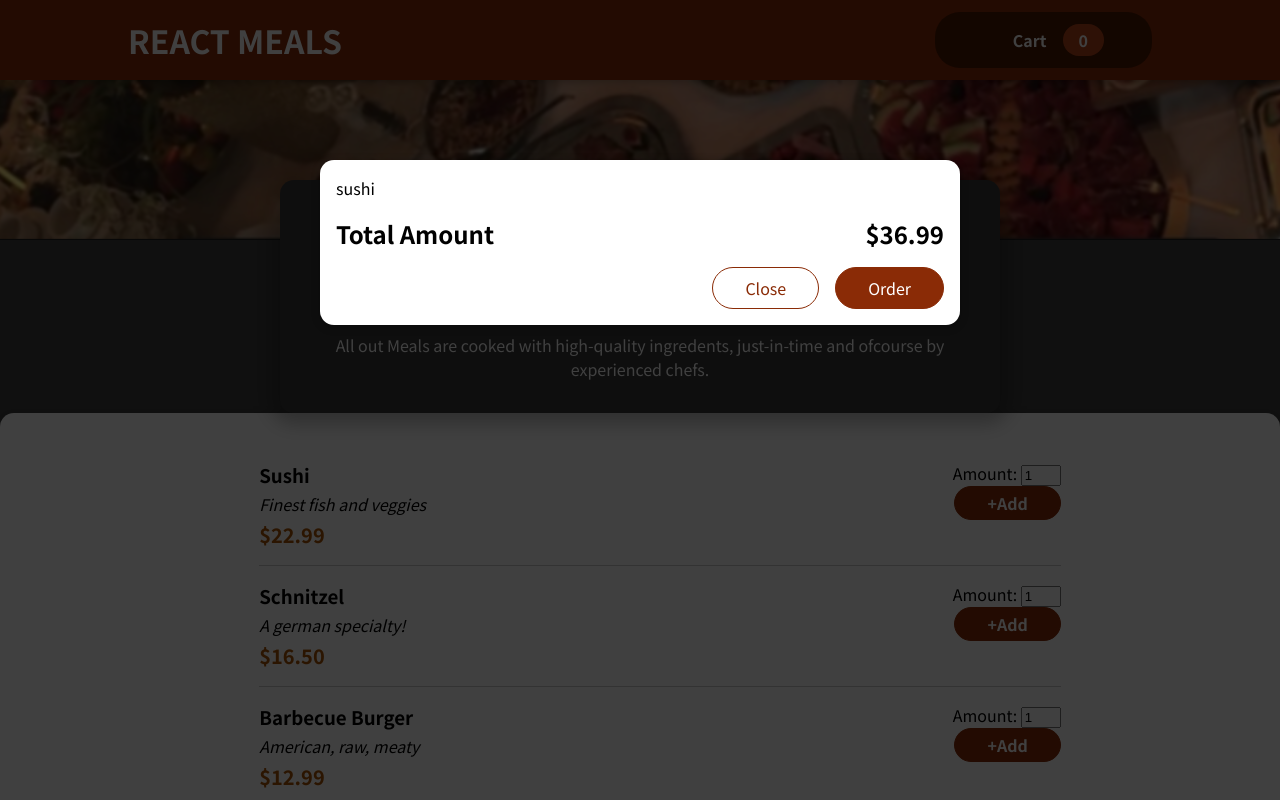
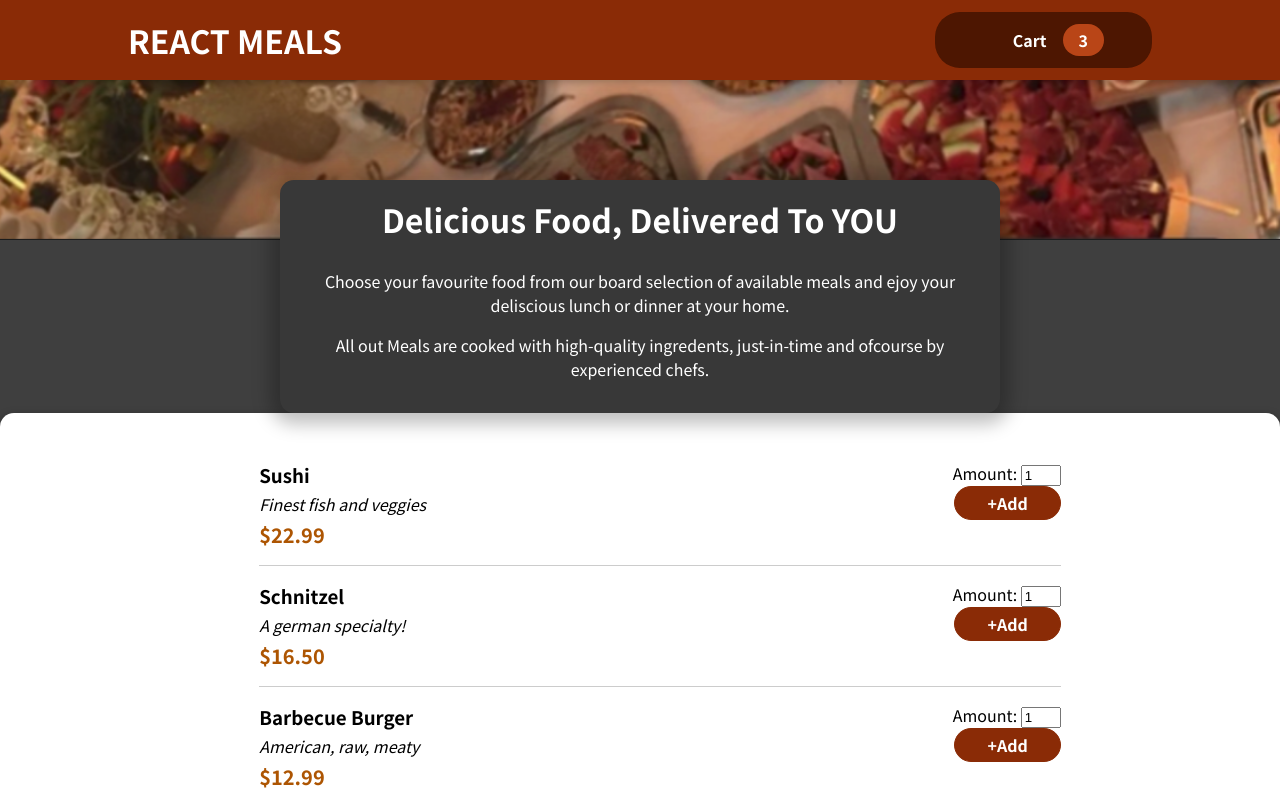
Before and after one commit to prawin10-mech/RestaurantAppReact, a React (Create React App) app: page / in a window 1280 px wide. Shown: the top 800 px of the page. Built offline with nearby package versions, Linux system fonts and the light colour scheme.

Commit message:
added cart open and close

```diff
--- a/public/index.html
+++ b/public/index.html
@@ -16,7 +16,6 @@
   <body>
     <noscript>You need to enable JavaScript to run this app.</noscript>
     <div id="overlay"></div>
-    <div id="backdrop"></div>
     <div id="root"></div>
   </body>
 </html>
--- a/src/App.js
+++ b/src/App.js
@@ -1,12 +1,22 @@
 import Header from "./components/Layout/Header";
 import Meals from "./components/Meals/Meals";
 import Cart from "./components/Cart/Cart";
+import react, { useState } from "react";
 
 function App() {
+  const [isCartShown, setIsCartShown] = useState(false);
+
+  const showCartHandler = () => {
+    setIsCartShown(true);
+  };
+  const hideCartHandler = () => {
+    setIsCartShown(false);
+  };
+
   return (
     <div>
-      <Cart />
-      <Header />
+      {isCartShown && <Cart onClose={hideCartHandler} />}
+      <Header onShowCart={showCartHandler} />
       <Meals />
     </div>
   );
--- a/src/components/Cart/Cart.js
+++ b/src/components/Cart/Cart.js
@@ -1,7 +1,7 @@
 import Modal from "../UI/Modal";
 import classes from "./Cart.module.css";
 
-const Cart = () => {
+const Cart = (props) => {
   const CartItems = (
     <ul className={classes["cart-items"]}>
       {[{ id: 1, name: "sushi", price: 20, amount: 2 }].map((item) => (
@@ -11,14 +11,16 @@
   );
 
   return (
-    <Modal>
+    <Modal onClose={props.onClose}>
       {CartItems}
       <div className={classes.total}>
         <span>Total Amount</span>
         <span>$36.99</span>
       </div>
       <div className={classes.actions}>
-        <button className={classes["button--alt"]}>Close</button>
+        <button className={classes["button--alt"]} onClick={props.onClose}>
+          Close
+        </button>
         <button className={classes.button}>Order</button>
       </div>
     </Modal>
--- a/src/components/Layout/Header.js
+++ b/src/components/Layout/Header.js
@@ -1,12 +1,12 @@
 import classes from "./Header.module.css";
 import mealsImage from "../../assests/main-image.png";
 import HeaderCartButton from "./HeaderCartButton";
-const Header = () => {
+const Header = (props) => {
   return (
     <>
       <header className={classes.header}>
         <h1>REACT MEALS</h1>
-        <HeaderCartButton />
+        <HeaderCartButton onClick={props.onShowCart} />
       </header>
       <div className={classes["main-image"]}>
         <img src={mealsImage} alt="main image" />
--- a/src/components/Layout/HeaderCartButton.js
+++ b/src/components/Layout/HeaderCartButton.js
@@ -3,11 +3,11 @@
 
 const HeaderCartButton = (props) => {
   return (
-    <div className={classes.button}>
+    <button className={classes.button} onClick={props.onClick}>
       <span className={classes.icon}>{CartIcon}</span>
       <span>Cart</span>
-      <span className={classes.badge}>0</span>
-    </div>
+      <span className={classes.badge}>3</span>
+    </button>
   );
 };
 
--- a/src/components/UI/Modal.js
+++ b/src/components/UI/Modal.js
@@ -2,8 +2,8 @@
 import React from "react";
 import ReactDOM from "react-dom";
 
-const Backdrop = () => {
-  return <div className={classes.backdrop}></div>;
+const Backdrop = (props) => {
+  return <div className={classes.backdrop} onClick={props.onClose}></div>;
 };
 
 const ModalOverlay = (props) => {
@@ -17,10 +17,13 @@
 const Modal = (props) => {
   return (
     <>
-      {ReactDOM.createPortal(<Backdrop />, document.getElementById("overlay"))}
+      {ReactDOM.createPortal(
+        <Backdrop onClose={props.onClose} />,
+        document.getElementById("overlay")
+      )}
       {ReactDOM.createPortal(
         <ModalOverlay>{props.children}</ModalOverlay>,
-        document.getElementById("backdrop")
+        document.getElementById("overlay")
       )}
     </>
   );
```
